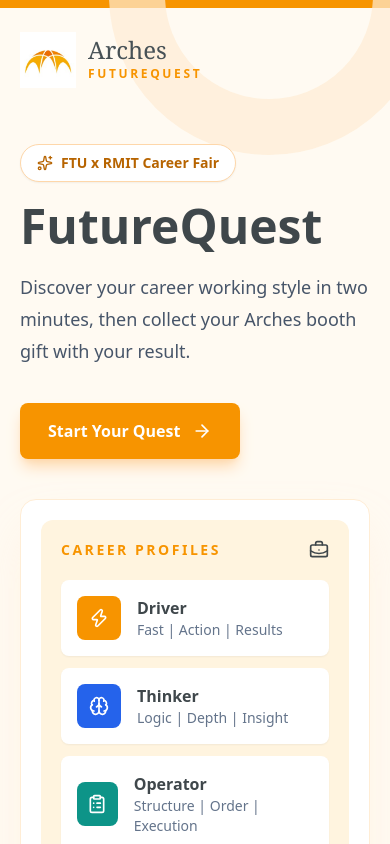
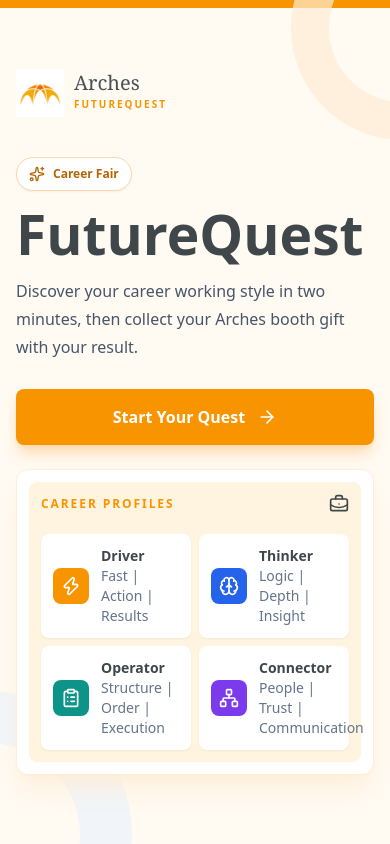
Before and after one commit to phonghongs/Arches-quiz, a React (Vite) app: page / in a window 390 px wide. Shown: the top 844 px of the page. Built offline with nearby package versions, Linux system fonts and the light colour scheme.

Commit message:
Refactor styling and layout in FutureQuest component for improved responsiveness and consistency

```diff
--- a/src/App.jsx
+++ b/src/App.jsx
@@ -198,7 +198,7 @@
 };
 
 const inputClass = (hasError) =>
-  `w-full rounded-lg border bg-white px-4 py-3 text-sm text-slate-900 outline-none transition focus:ring-4 ${
+  `w-full rounded-lg border bg-white px-4 py-3 text-base text-slate-900 outline-none transition focus:ring-4 md:text-sm ${
     hasError
       ? "border-red-400 focus:ring-red-100"
       : "border-slate-200 focus:border-[#f79400] focus:ring-orange-100"
@@ -206,18 +206,22 @@
 
 function BrandMark({ compact = false }) {
   return (
-    <div className="flex items-center gap-3">
+    <div className="flex min-w-0 items-center gap-2.5 md:gap-3">
       <img
         src={logoUrl}
         alt="Arches"
-        className={compact ? "h-9 w-9 object-contain" : "h-14 w-14 object-contain"}
+        className={
+          compact
+            ? "h-8 w-8 shrink-0 object-contain md:h-9 md:w-9"
+            : "h-12 w-12 shrink-0 object-contain md:h-14 md:w-14"
+        }
       />
-      <div>
-        <div className="font-serif text-2xl leading-none text-[#475156]">
+      <div className="min-w-0">
+        <div className="font-serif text-xl leading-none text-[#475156] md:text-2xl">
           Arches
         </div>
         {!compact && (
-          <div className="mt-1 text-xs font-semibold uppercase tracking-[0.22em] text-[#f79400]">
+          <div className="mt-1 text-[10px] font-semibold uppercase tracking-[0.2em] text-[#f79400] md:text-xs md:tracking-[0.22em]">
             FutureQuest
           </div>
         )}
@@ -342,29 +346,29 @@
   if (screen === "welcome") {
     return (
       <main className="min-h-screen bg-[#fffaf2] text-slate-900">
-        <section className="relative flex min-h-screen items-center overflow-hidden px-5 py-8">
+        <section className="relative flex min-h-screen items-center overflow-hidden px-4 py-5 md:px-5 md:py-8">
           <div className="absolute inset-x-0 top-0 h-2 bg-[#f79400]" />
-          <div className="absolute right-[-10%] top-[-16%] h-80 w-80 rounded-full border-[56px] border-orange-100/70" />
-          <div className="absolute bottom-[-18%] left-[-12%] h-96 w-96 rounded-full border-[72px] border-slate-100" />
+          <div className="absolute right-[-32%] top-[-10%] h-56 w-56 rounded-full border-[38px] border-orange-100/70 md:right-[-10%] md:top-[-16%] md:h-80 md:w-80 md:border-[56px]" />
+          <div className="absolute bottom-[-16%] left-[-40%] h-72 w-72 rounded-full border-[52px] border-slate-100 md:bottom-[-18%] md:left-[-12%] md:h-96 md:w-96 md:border-[72px]" />
 
-          <div className="relative mx-auto grid w-full max-w-6xl items-center gap-10 md:grid-cols-[1.1fr_0.9fr]">
+          <div className="relative mx-auto grid w-full max-w-6xl items-center gap-6 md:gap-10 md:grid-cols-[1.1fr_0.9fr]">
             <div>
               <BrandMark />
-              <div className="mt-14 max-w-2xl">
-                <div className="mb-5 inline-flex items-center gap-2 rounded-full border border-orange-200 bg-white px-4 py-2 text-sm font-semibold text-[#b76400] shadow-sm">
+              <div className="mt-10 max-w-2xl md:mt-14">
+                <div className="mb-4 inline-flex max-w-full items-center gap-2 rounded-full border border-orange-200 bg-white px-3 py-2 text-xs font-semibold text-[#b76400] shadow-sm md:mb-5 md:px-4 md:text-sm">
                   <Sparkles className="h-4 w-4" />
-                  FTU x RMIT Career Fair
+                  Career Fair
                 </div>
-                <h1 className="text-5xl font-black leading-[1.02] tracking-normal text-[#3f474b] md:text-7xl">
+                <h1 className="text-[3rem] font-black leading-[0.98] tracking-normal text-[#3f474b] min-[390px]:text-[3.45rem] md:text-7xl">
                   FutureQuest
                 </h1>
-                <p className="mt-5 max-w-xl text-lg leading-8 text-slate-600 md:text-xl">
+                <p className="mt-4 max-w-xl text-base leading-7 text-slate-600 md:mt-5 md:text-xl md:leading-8">
                   Discover your career working style in two minutes, then collect
                   your Arches booth gift with your result.
                 </p>
                 <button
                   onClick={() => setScreen("form")}
-                  className="mt-9 inline-flex min-h-14 items-center gap-3 rounded-lg bg-[#f79400] px-7 text-base font-bold text-white shadow-lg shadow-orange-200 transition hover:bg-[#e18200] hover:shadow-xl"
+                  className="mt-7 inline-flex min-h-14 w-full items-center justify-center gap-3 rounded-lg bg-[#f79400] px-7 text-base font-bold text-white shadow-lg shadow-orange-200 transition hover:bg-[#e18200] hover:shadow-xl sm:w-auto md:mt-9"
                 >
                   Start Your Quest
                   <ArrowRight className="h-5 w-5" />
@@ -372,32 +376,32 @@
               </div>
             </div>
 
-            <div className="rounded-2xl border border-orange-100 bg-white p-5 shadow-2xl shadow-orange-100/70">
-              <div className="rounded-xl bg-[#fff4df] p-5">
+            <div className="rounded-xl border border-orange-100 bg-white p-3 shadow-xl shadow-orange-100/70 md:rounded-2xl md:p-5 md:shadow-2xl">
+              <div className="rounded-lg bg-[#fff4df] p-3 md:rounded-xl md:p-5">
                 <div className="mb-5 flex items-center justify-between">
-                  <span className="text-sm font-bold uppercase tracking-[0.18em] text-[#f79400]">
+                  <span className="text-xs font-bold uppercase tracking-[0.16em] text-[#f79400] md:text-sm md:tracking-[0.18em]">
                     Career Profiles
                   </span>
                   <BriefcaseBusiness className="h-5 w-5 text-[#3f474b]" />
                 </div>
-                <div className="grid gap-3">
+                <div className="grid grid-cols-2 gap-2 md:grid-cols-1 md:gap-3">
                   {Object.values(resultTypes).map((item) => {
                     const Icon = item.icon;
                     return (
                       <div
                         key={item.name}
-                        className="flex items-center gap-4 rounded-lg bg-white p-4 shadow-sm"
+                        className="flex items-center gap-3 rounded-lg bg-white p-3 shadow-sm md:gap-4 md:p-4"
                       >
                         <div
-                          className={`flex h-11 w-11 items-center justify-center rounded-lg ${item.accent} text-white`}
+                          className={`flex h-9 w-9 shrink-0 items-center justify-center rounded-lg ${item.accent} text-white md:h-11 md:w-11`}
                         >
                           <Icon className="h-5 w-5" />
                         </div>
-                        <div>
-                          <div className="font-bold text-[#3f474b]">
+                        <div className="min-w-0">
+                          <div className="text-sm font-bold text-[#3f474b] md:text-base">
                             {item.name}
                           </div>
-                          <div className="text-sm text-slate-500">
+                          <div className="hidden text-sm text-slate-500 min-[390px]:block">
                             {item.headline}
                           </div>
                         </div>
@@ -415,28 +419,28 @@
 
   if (screen === "form") {
     return (
-      <main className="min-h-screen bg-[#fffaf2] px-5 py-8 text-slate-900">
-        <div className="mx-auto flex w-full max-w-5xl items-center justify-between">
+      <main className="min-h-screen bg-[#fffaf2] px-4 py-5 text-slate-900 md:px-5 md:py-8">
+        <div className="sticky top-0 z-10 -mx-4 flex w-auto items-center justify-between bg-[#fffaf2]/95 px-4 py-3 backdrop-blur md:static md:mx-auto md:w-full md:max-w-5xl md:bg-transparent md:px-0 md:py-0">
           <BrandMark compact />
-          <span className="rounded-full bg-orange-100 px-4 py-2 text-sm font-bold text-[#a85f00]">
+          <span className="shrink-0 rounded-full bg-orange-100 px-3 py-1.5 text-xs font-bold text-[#a85f00] md:px-4 md:py-2 md:text-sm">
             Step 1 of 3
           </span>
         </div>
 
-        <section className="mx-auto mt-8 grid w-full max-w-5xl gap-6 md:grid-cols-[0.8fr_1.2fr]">
-          <div className="rounded-2xl bg-[#3f474b] p-7 text-white">
-            <UserRound className="h-10 w-10 text-[#f79400]" />
-            <h2 className="mt-6 text-3xl font-black tracking-normal">
+        <section className="mx-auto mt-4 grid w-full max-w-5xl gap-4 md:mt-8 md:gap-6 md:grid-cols-[0.8fr_1.2fr]">
+          <div className="rounded-xl bg-[#3f474b] p-5 text-white md:rounded-2xl md:p-7">
+            <UserRound className="h-8 w-8 text-[#f79400] md:h-10 md:w-10" />
+            <h2 className="mt-4 text-2xl font-black tracking-normal md:mt-6 md:text-3xl">
               Your information
             </h2>
-            <p className="mt-4 leading-7 text-slate-200">
+            <p className="mt-3 text-sm leading-6 text-slate-200 md:mt-4 md:text-base md:leading-7">
               Share a few details so Arches can connect your FutureQuest result
               with career opportunities after the fair.
             </p>
           </div>
 
-          <div className="rounded-2xl border border-slate-100 bg-white p-6 shadow-xl shadow-slate-200/60 md:p-8">
-            <div className="grid gap-5 md:grid-cols-2">
+          <div className="rounded-xl border border-slate-100 bg-white p-4 shadow-xl shadow-slate-200/60 md:rounded-2xl md:p-8">
+            <div className="grid gap-4 md:grid-cols-2 md:gap-5">
               <div className="md:col-span-2">
                 <label className="mb-2 block text-sm font-bold text-slate-700">
                   Full name
@@ -458,12 +462,12 @@
                 <label className="mb-2 block text-sm font-bold text-slate-700">
                   University year
                 </label>
-                <div className="grid gap-2">
+                <div className="grid grid-cols-2 gap-2 md:grid-cols-1">
                   {yearOptions.map((year) => (
                     <button
                       key={year}
                       onClick={() => updateForm("universityYear", year)}
-                      className={`rounded-lg border px-4 py-3 text-left text-sm font-semibold transition ${
+                      className={`min-h-12 rounded-lg border px-3 py-3 text-left text-sm font-semibold transition md:px-4 ${
                         formData.universityYear === year
                           ? "border-[#f79400] bg-orange-50 text-[#9a5800] ring-4 ring-orange-100"
                           : "border-slate-200 text-slate-600 hover:border-orange-300"
@@ -553,7 +557,7 @@
               </div>
             </div>
 
-            <div className="mt-7 flex gap-3">
+            <div className="mt-6 grid grid-cols-[0.34fr_0.66fr] gap-3 md:mt-7">
               <button
                 onClick={() => setScreen("welcome")}
                 className="rounded-lg border border-slate-200 px-5 py-3 font-bold text-slate-600 transition hover:bg-slate-50"
@@ -578,28 +582,28 @@
     const q = questions[currentQuestion];
 
     return (
-      <main className="min-h-screen bg-[#fffaf2] px-5 py-8 text-slate-900">
-        <div className="mx-auto flex w-full max-w-4xl items-center justify-between">
+      <main className="min-h-screen bg-[#fffaf2] px-4 py-5 text-slate-900 md:px-5 md:py-8">
+        <div className="sticky top-0 z-10 -mx-4 flex w-auto items-center justify-between bg-[#fffaf2]/95 px-4 py-3 backdrop-blur md:static md:mx-auto md:w-full md:max-w-4xl md:bg-transparent md:px-0 md:py-0">
           <BrandMark compact />
-          <span className="rounded-full bg-orange-100 px-4 py-2 text-sm font-bold text-[#a85f00]">
+          <span className="shrink-0 rounded-full bg-orange-100 px-3 py-1.5 text-xs font-bold text-[#a85f00] md:px-4 md:py-2 md:text-sm">
             Step 2 of 3
           </span>
         </div>
 
-        <section className="mx-auto mt-8 w-full max-w-4xl">
-          <div className="mb-6">
-            <div className="mb-3 flex items-center justify-between text-sm font-bold text-slate-600">
-              <span>
+        <section className="mx-auto mt-4 w-full max-w-4xl md:mt-8">
+          <div className="mb-4 md:mb-6">
+            <div className="mb-3 flex items-center justify-between gap-3 text-xs font-bold text-slate-600 md:text-sm">
+              <span className="min-w-0 truncate">
                 {firstName ? `Hi ${firstName}, ` : ""}
                 Question {currentQuestion + 1} / {questions.length}
               </span>
               <span>{Math.round(progress)}%</span>
             </div>
-            <div className="grid grid-cols-5 gap-2">
+            <div className="grid grid-cols-5 gap-1.5 md:gap-2">
               {questions.map((_, index) => (
                 <div
                   key={index}
-                  className={`h-2 rounded-full ${
+                  className={`h-1.5 rounded-full md:h-2 ${
                     index <= currentQuestion ? "bg-[#f79400]" : "bg-slate-200"
                   }`}
                 />
@@ -607,12 +611,12 @@
             </div>
           </div>
 
-          <div className="rounded-2xl border border-slate-100 bg-white p-6 shadow-xl shadow-slate-200/60 md:p-9">
-            <div className="mb-8 flex items-start gap-4">
-              <div className="flex h-12 w-12 shrink-0 items-center justify-center rounded-lg bg-[#3f474b] text-white">
-                <Target className="h-6 w-6" />
+          <div className="rounded-xl border border-slate-100 bg-white p-4 shadow-xl shadow-slate-200/60 md:rounded-2xl md:p-9">
+            <div className="mb-5 flex items-start gap-3 md:mb-8 md:gap-4">
+              <div className="flex h-10 w-10 shrink-0 items-center justify-center rounded-lg bg-[#3f474b] text-white md:h-12 md:w-12">
+                <Target className="h-5 w-5 md:h-6 md:w-6" />
               </div>
-              <h2 className="text-3xl font-black leading-tight tracking-normal text-[#3f474b] md:text-4xl">
+              <h2 className="text-2xl font-black leading-tight tracking-normal text-[#3f474b] md:text-4xl">
                 {q.question}
               </h2>
             </div>
@@ -628,7 +632,7 @@
                     key={option.text}
                     onClick={() => handleAnswer(option.type, index)}
                     disabled={selectedOption !== null}
-                    className={`group min-h-24 rounded-xl border-2 p-4 text-left transition ${
+                    className={`group min-h-[76px] rounded-xl border-2 p-3 text-left transition md:min-h-24 md:p-4 ${
                       isSelected
                         ? `${item.border} ${item.soft} scale-[1.01] ring-4 ${item.ring}`
                         : "border-slate-200 bg-white hover:border-orange-300 hover:bg-orange-50/50"
@@ -638,17 +642,17 @@
                   >
                     <div className="flex items-center gap-4">
                       <div
-                        className={`flex h-12 w-12 shrink-0 items-center justify-center rounded-lg ${
+                        className={`flex h-10 w-10 shrink-0 items-center justify-center rounded-lg md:h-12 md:w-12 ${
                           isSelected ? item.accent : "bg-slate-100"
                         } ${isSelected ? "text-white" : "text-slate-500"}`}
                       >
                         {isSelected ? <Check className="h-5 w-5" /> : <Icon className="h-5 w-5" />}
                       </div>
                       <div>
-                        <div className="text-xs font-black uppercase tracking-[0.18em] text-slate-400">
+                        <div className="text-[10px] font-black uppercase tracking-[0.16em] text-slate-400 md:text-xs md:tracking-[0.18em]">
                           Option {item.key}
                         </div>
-                        <div className="mt-1 text-lg font-bold text-[#3f474b]">
+                        <div className="mt-1 text-base font-bold leading-snug text-[#3f474b] md:text-lg">
                           {option.text}
                         </div>
                       </div>
@@ -666,50 +670,50 @@
   const ResultIcon = result.icon;
 
   return (
-    <main className="min-h-screen bg-[#3f474b] px-5 py-8 text-slate-900">
+    <main className="min-h-screen bg-[#3f474b] px-4 py-5 text-slate-900 md:px-5 md:py-8">
       <div className="mx-auto flex w-full max-w-5xl items-center justify-between">
-        <div className="rounded-xl bg-white px-4 py-3 shadow-lg">
+        <div className="rounded-lg bg-white px-3 py-2 shadow-lg md:rounded-xl md:px-4 md:py-3">
           <BrandMark compact />
         </div>
-        <span className="rounded-full bg-white/10 px-4 py-2 text-sm font-bold text-white">
+        <span className="rounded-full bg-white/10 px-3 py-1.5 text-xs font-bold text-white md:px-4 md:py-2 md:text-sm">
           Step 3 of 3
         </span>
       </div>
 
-      <section className="mx-auto mt-8 grid w-full max-w-5xl gap-6 md:grid-cols-[1.1fr_0.9fr]">
-        <div className="rounded-2xl bg-white p-6 shadow-2xl md:p-8">
+      <section className="mx-auto mt-5 grid w-full max-w-5xl gap-4 md:mt-8 md:gap-6 md:grid-cols-[1.1fr_0.9fr]">
+        <div className="rounded-xl bg-white p-4 shadow-2xl md:rounded-2xl md:p-8">
           <div className="flex items-start justify-between gap-4">
             <div>
-              <div className="text-sm font-black uppercase tracking-[0.22em] text-[#f79400]">
+              <div className="text-xs font-black uppercase tracking-[0.18em] text-[#f79400] md:text-sm md:tracking-[0.22em]">
                 Your FutureQuest Type
               </div>
-              <h1 className="mt-3 text-5xl font-black tracking-normal text-[#3f474b] md:text-6xl">
+              <h1 className="mt-2 text-4xl font-black tracking-normal text-[#3f474b] min-[390px]:text-5xl md:mt-3 md:text-6xl">
                 {result.name}
               </h1>
             </div>
             <div
-              className={`flex h-16 w-16 shrink-0 items-center justify-center rounded-xl ${result.accent} text-white shadow-lg`}
+              className={`flex h-12 w-12 shrink-0 items-center justify-center rounded-xl ${result.accent} text-white shadow-lg md:h-16 md:w-16`}
             >
-              <ResultIcon className="h-8 w-8" />
+              <ResultIcon className="h-6 w-6 md:h-8 md:w-8" />
             </div>
           </div>
 
-          <div className={`mt-7 rounded-xl ${result.soft} p-5`}>
-            <div className={`text-lg font-black ${result.text}`}>
+          <div className={`mt-5 rounded-xl ${result.soft} p-4 md:mt-7 md:p-5`}>
+            <div className={`text-base font-black ${result.text} md:text-lg`}>
               {result.headline}
             </div>
-            <p className="mt-3 leading-7 text-slate-700">{result.summary}</p>
+            <p className="mt-2 text-sm leading-6 text-slate-700 md:mt-3 md:text-base md:leading-7">{result.summary}</p>
           </div>
 
-          <div className="mt-6">
-            <h2 className="text-sm font-black uppercase tracking-[0.18em] text-slate-400">
+          <div className="mt-5 md:mt-6">
+            <h2 className="text-xs font-black uppercase tracking-[0.16em] text-slate-400 md:text-sm md:tracking-[0.18em]">
               Signature strengths
             </h2>
             <div className="mt-3 flex flex-wrap gap-2">
               {result.strengths.map((strength) => (
                 <span
                   key={strength}
-                  className="rounded-full border border-slate-200 px-4 py-2 text-sm font-bold text-[#3f474b]"
+                  className="rounded-full border border-slate-200 px-3 py-2 text-xs font-bold text-[#3f474b] md:px-4 md:text-sm"
                 >
                   {strength}
                 </span>
@@ -717,23 +721,23 @@
             </div>
           </div>
 
-          <div className="mt-7 rounded-xl border border-orange-200 bg-orange-50 p-5">
-            <p className="font-bold text-[#8f5200]">
+          <div className="mt-5 rounded-xl border border-orange-200 bg-orange-50 p-4 md:mt-7 md:p-5">
+            <p className="text-sm font-bold leading-6 text-[#8f5200] md:text-base">
               Screenshot this result and collect your gift at the Arches booth.
             </p>
           </div>
         </div>
 
-        <div className="grid gap-6">
-          <div className="rounded-2xl bg-white p-6 shadow-2xl">
-            <h2 className="text-sm font-black uppercase tracking-[0.18em] text-slate-400">
+        <div className="grid gap-4 md:gap-6">
+          <div className="rounded-xl bg-white p-4 shadow-2xl md:rounded-2xl md:p-6">
+            <h2 className="text-xs font-black uppercase tracking-[0.16em] text-slate-400 md:text-sm md:tracking-[0.18em]">
               Best-fit paths
             </h2>
-            <div className="mt-4 grid gap-3">
+            <div className="mt-3 grid gap-2 md:mt-4 md:gap-3">
               {result.roles.map((role) => (
                 <div
                   key={role}
-                  className="flex items-center gap-3 rounded-lg border border-slate-100 bg-slate-50 p-3"
+                  className="flex items-center gap-3 rounded-lg border border-slate-100 bg-slate-50 p-3 text-sm md:text-base"
                 >
                   <BriefcaseBusiness className={`h-5 w-5 ${result.text}`} />
                   <span className="font-semibold text-slate-700">{role}</span>
@@ -742,11 +746,11 @@
             </div>
           </div>
 
-          <div className="rounded-2xl bg-white p-6 shadow-2xl">
-            <h2 className="text-sm font-black uppercase tracking-[0.18em] text-slate-400">
+          <div className="rounded-xl bg-white p-4 shadow-2xl md:rounded-2xl md:p-6">
+            <h2 className="text-xs font-black uppercase tracking-[0.16em] text-slate-400 md:text-sm md:tracking-[0.18em]">
               Stay connected
             </h2>
-            <div className="mt-4 grid gap-3 text-sm font-semibold text-slate-700">
+            <div className="mt-3 grid gap-2 text-sm font-semibold text-slate-700 md:mt-4 md:gap-3">
               <a
                 className="flex items-center gap-3 rounded-lg bg-slate-50 p-3 transition hover:bg-orange-50"
                 href="https://www.linkedin.com/company/arches-expert-network-service/"
@@ -765,7 +769,7 @@
               </a>
             </div>
 
-            <div className="mt-5 min-h-6 text-sm font-semibold text-slate-500">
+            <div className="mt-4 min-h-6 text-sm font-semibold text-slate-500 md:mt-5">
               {isSubmittingResult && (
                 <span className="inline-flex items-center gap-2">
                   <Loader2 className="h-4 w-4 animate-spin" />
@@ -779,7 +783,7 @@
 
           <button
             onClick={resetQuiz}
-            className="inline-flex items-center justify-center gap-2 rounded-lg bg-[#f79400] px-5 py-4 font-bold text-white shadow-lg shadow-black/10 transition hover:bg-[#e18200]"
+            className="inline-flex min-h-12 items-center justify-center gap-2 rounded-lg bg-[#f79400] px-5 py-3 font-bold text-white shadow-lg shadow-black/10 transition hover:bg-[#e18200] md:py-4"
           >
             <RotateCcw className="h-5 w-5" />
             Start Again
```
